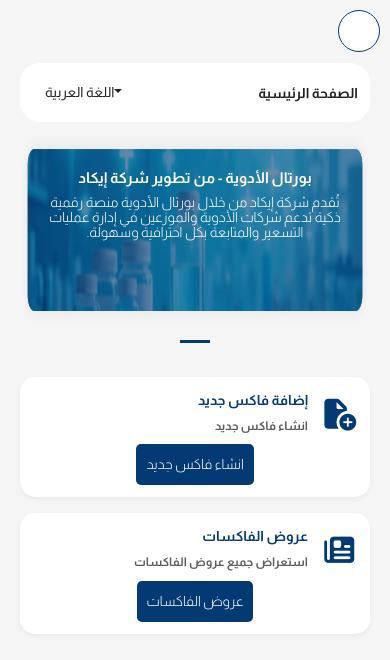
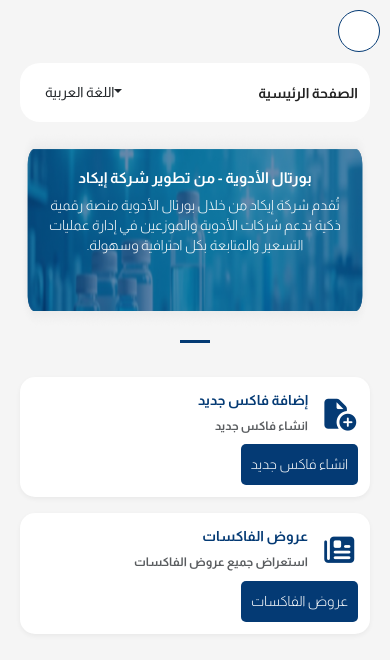
Before and after one commit to serra24/pharma_supplies, a React (Vite) app: page / in a window 390 px wide. Shown: the top 660 px of the page. Built offline with nearby package versions, Linux system fonts and the light colour scheme; some icons are missing; a web font is replaced by a local one.

Commit message:
update changes

```diff
--- a/src/assets/style.css
+++ b/src/assets/style.css
@@ -1010,7 +1010,7 @@
   /* --------home----------- */
   .text p {
     font-size: 14px;
-    line-height: 15px;
+    line-height: 20px;
   }
   .text h4 {
     font-size: 15px;
--- a/src/pages/Home/Home.jsx
+++ b/src/pages/Home/Home.jsx
@@ -52,7 +52,7 @@
         <div className="adding">
           <h6>{t.Addanewfax}</h6>
           <p className="text-muted">{t.Createanewfax}</p>
-          <div style={{ display: "flex", justifyContent: "center" }}>
+          <div >
             <a className="botton w-80" href="/AddNew">
               {t.Createanewfax}
             </a>
@@ -70,7 +70,7 @@
         <div className="adding">
           <h6>{t.Faxoffers}</h6>
           <p className="text-muted">{t.Viewallfaxoffers}</p>
-          <div style={{ display: "flex", justifyContent: "center" }}>
+          <div>
             <a className="botton" href="/show">
               {t.Faxoffers}
             </a>
```
